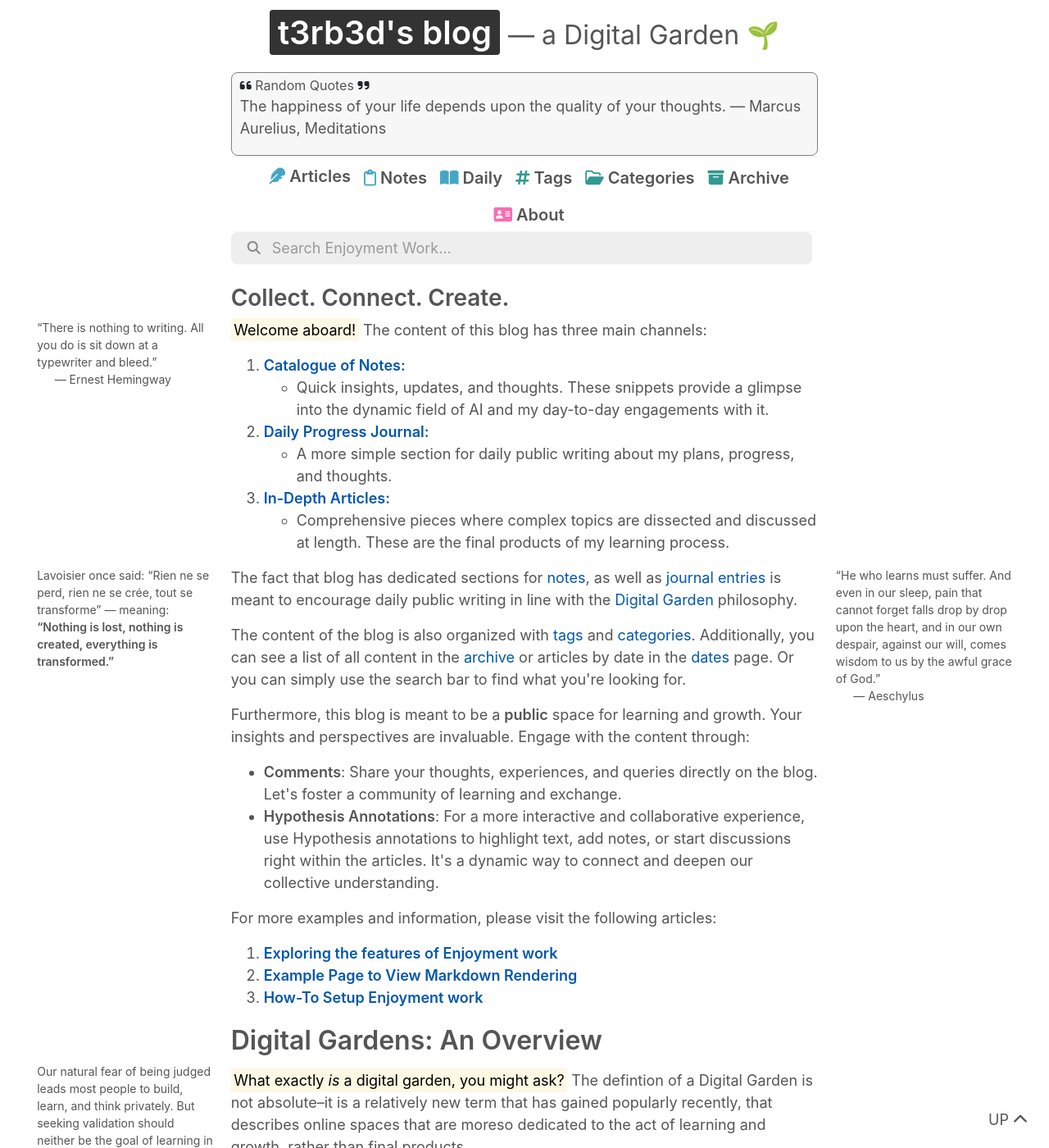
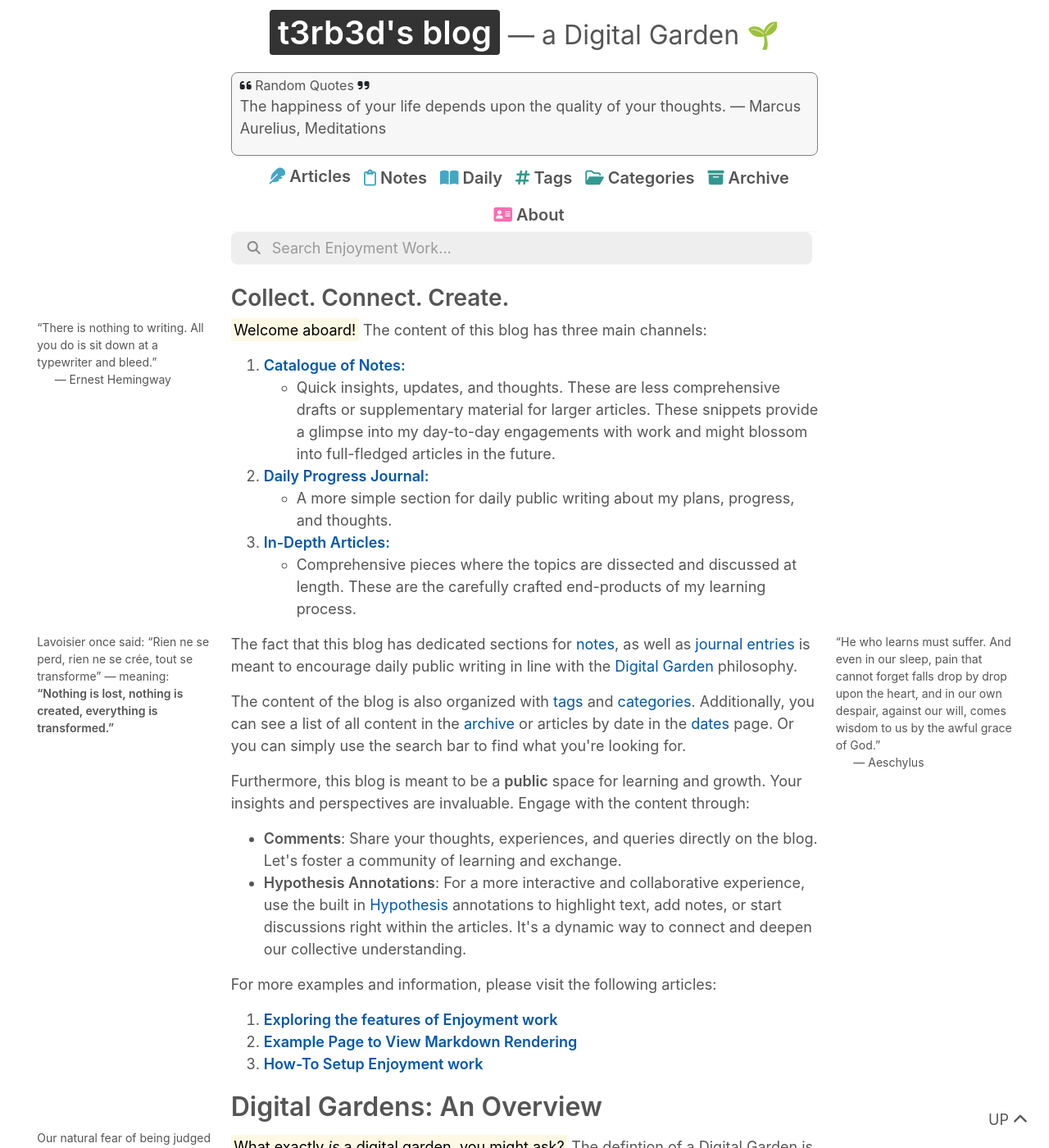
Before and after one commit to terbed/blog, a Jekyll site: the page built from index.md, in a window 1280 px wide and 1400 px high. Shown: the whole window at 82% size. Built offline with Jekyll 4.4.1, drawn with Linux system fonts in a browser that asks for light colours; nearby versions of some CDN libraries.

Commit message:
update index page

```diff
--- a/index.md
+++ b/index.md
@@ -10,11 +10,11 @@ The content of this blog has three main channels:
 [[“There is nothing to writing. All you do is sit down at a typewriter and bleed.” <br><cite>--- Ernest Hemingway </cite>::lmn]]
 
 1. [**Catalogue of Notes:**](/notes)
-   - Quick insights, updates, and thoughts. These snippets provide a glimpse into the dynamic field of AI and my day-to-day engagements with it.
+   - Quick insights, updates, and thoughts. These are less comprehensive drafts or supplementary material for larger articles. These snippets provide a glimpse into my day-to-day engagements with work and might blossom into full-fledged articles in the future.
 2. [**Daily Progress Journal:**](/journals)
    - A more simple section for daily public writing about my plans, progress, and thoughts.
 3. [**In-Depth Articles:**](/posts)
-   - Comprehensive pieces where complex topics are dissected and discussed at length. These are the final products of my learning process.
+   - Comprehensive pieces where the topics are dissected and discussed at length. These are the carefully crafted end-products of my learning process.
 
 
 [[Lavoisier once said: “Rien ne se perd, rien ne se crée, tout se transforme” --- meaning: <br> __“Nothing is lost, nothing is created, everything is transformed.”__::lmn]]
@@ -22,7 +22,7 @@ The content of this blog has three main channels:
 [[“He who learns must suffer. And even in our sleep, pain that cannot forget falls drop by drop upon the heart,
 and in our own despair, against our will, comes wisdom to us by the awful grace of God.” <br><cite>--- Aeschylus</cite>::rmn]]
 
-The fact that blog has dedicated sections for [notes](/notes), as well as [journal entries](/journals) is meant
+The fact that this blog has dedicated sections for [notes](/notes), as well as [journal entries](/journals) is meant
 to encourage daily public writing in line with the [Digital Garden](#digital-gardens-an-overview) philosophy.
 
 The content of the blog is also organized with [tags](/tags) and [categories](/categories).
@@ -33,7 +33,7 @@ Or you can simply use the search bar to find what you're looking for.
 Furthermore, this blog is meant to be a **public** space for learning and growth.
 Your insights and perspectives are invaluable. Engage with the content through:
 - __Comments__: Share your thoughts, experiences, and queries directly on the blog. Let's foster a community of learning and exchange.
-- __Hypothesis Annotations__: For a more interactive and collaborative experience, use Hypothesis annotations to highlight text, add notes, or start discussions right within the articles. It's a dynamic way to connect and deepen our collective understanding.
+- __Hypothesis Annotations__: For a more interactive and collaborative experience, use the built in [Hypothesis](https://web.hypothes.is/) annotations to highlight text, add notes, or start discussions right within the articles. It's a dynamic way to connect and deepen our collective understanding.
 
 For more examples and information, please visit the following articles:
 
```
